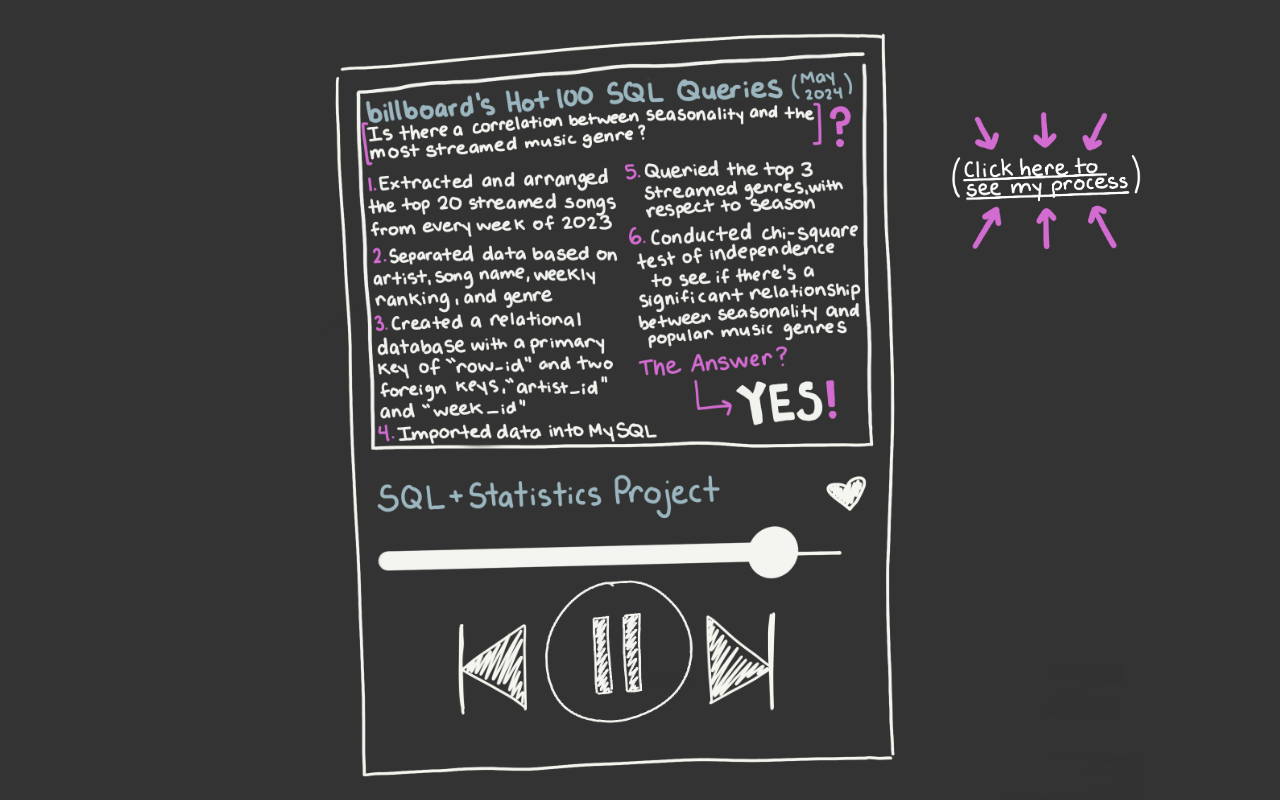
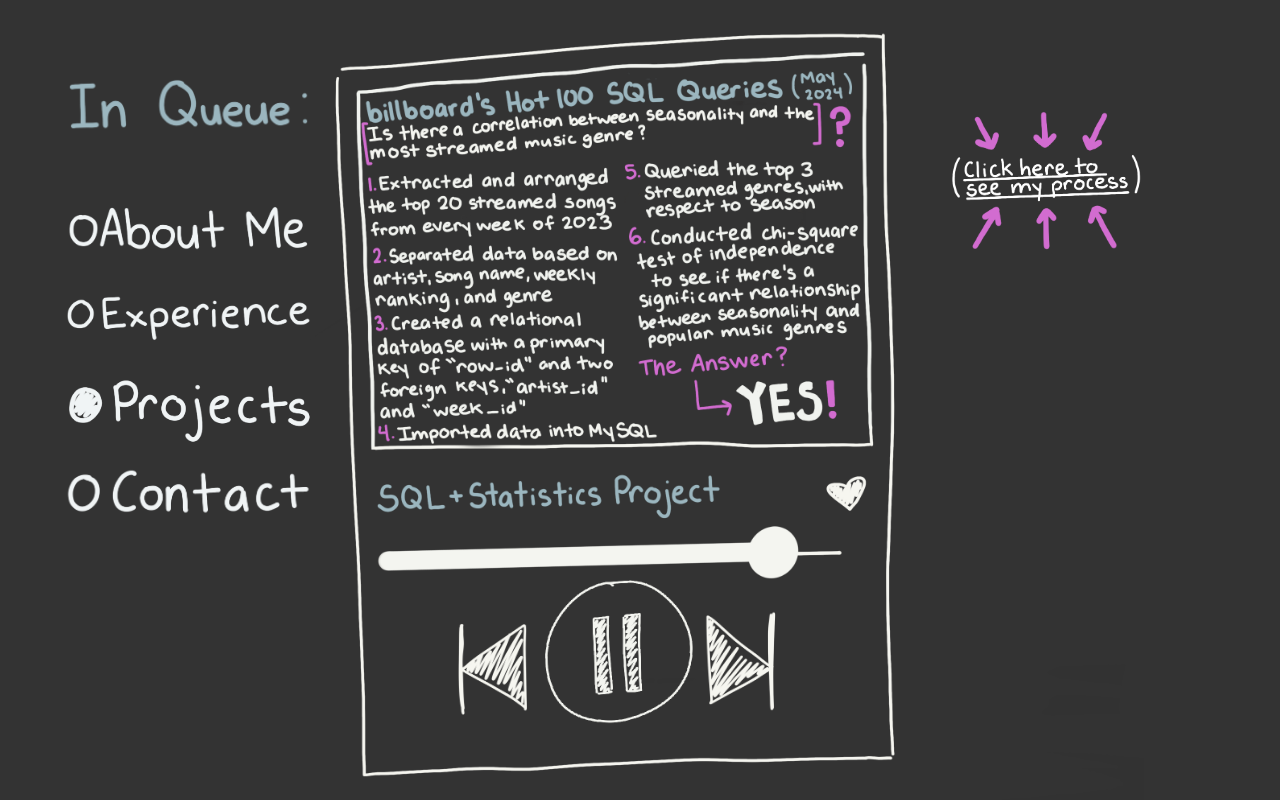
Before and after one commit to egan22/EmilyGan, a plain HTML site: page page4.html in a window 1280 px wide. Drawn offline with Linux system fonts and the light colour scheme.

Commit message:
Update page4.html

```diff
--- a/page4.html
+++ b/page4.html
@@ -48,6 +48,70 @@
             position: absolute;
             transform: translateX(435%);
         }
+        .inqueue {
+            position: absolute;
+            width: 50vw;
+            max-width: 250px;
+            bottom: 85vh;
+            left: 0%;
+            z-index: 10;
+        }
+        .projectsbox {
+            position: absolute;
+            width: 50vw;
+            max-width: 250px;
+            bottom: 46vh;
+            left: 0%;
+            z-index: 10;
+        }
+        .queueexperience {
+            position: absolute;
+            width: 50vw;
+            max-width: 250px;
+            bottom: 59vh;
+            left: 0%;
+            z-index: 10;
+            cursor: pointer;
+        }
+        .queueexperience:hover {
+            content: url('queueexperiencecheck.png');
+        }
+        .queueprojects {
+            position: absolute;
+            width: 50vw;
+            max-width: 250px;
+            bottom: 46vh;
+            left: 0%;
+            z-index: 10;
+            cursor: pointer;
+        }
+        .queueprojects:hover {
+            content: url('queueprojectscheck.png');
+        }
+        .queuecontact {
+            position: absolute;
+            width: 50vw;
+            max-width: 250px;
+            bottom: 37vh;
+            left: 0%;
+            z-index: 10;
+            cursor: pointer;
+        }
+        .queuecontact:hover {
+            content: url('queuecontactcheck.png');
+        }
+        .queueaboutme {
+            position: absolute;
+            width: 50vw;
+            max-width: 250px;
+            bottom: 70vh;
+            left: 0%;
+            z-index: 10;
+            cursor: pointer;
+        }
+        .queueaboutme:hover {
+            content: url('queueaboutmecheck.png');
+        }
     </style>
 </head>
 <body>
@@ -64,6 +128,20 @@
         <a href="pdf2.png" target="_blank">
             <img src="clickherefinal.png" alt="Centered Image" class="clickhere">
         </a>
+        <img src="inqueue.png" class="inqueue">
+        <img src="queueprojectscheck.png" class="projectsbox">
+        <a href="page2.html">
+            <img src="queueaboutme.png" class="queueaboutme">
+        </a>
+        <a href="page3.html">
+            <img src="queueexperience.png" class="queueexperience">
+        </a>
+        <a href="page4.html">
+            <img src="queueprojects.png" class="queueprojects">
+        </a>
+        <a href="page5.html">
+            <img src="queuecontact.png" class="queuecontact">
+        </a>
     </div>
 </body>
 </html>
```
